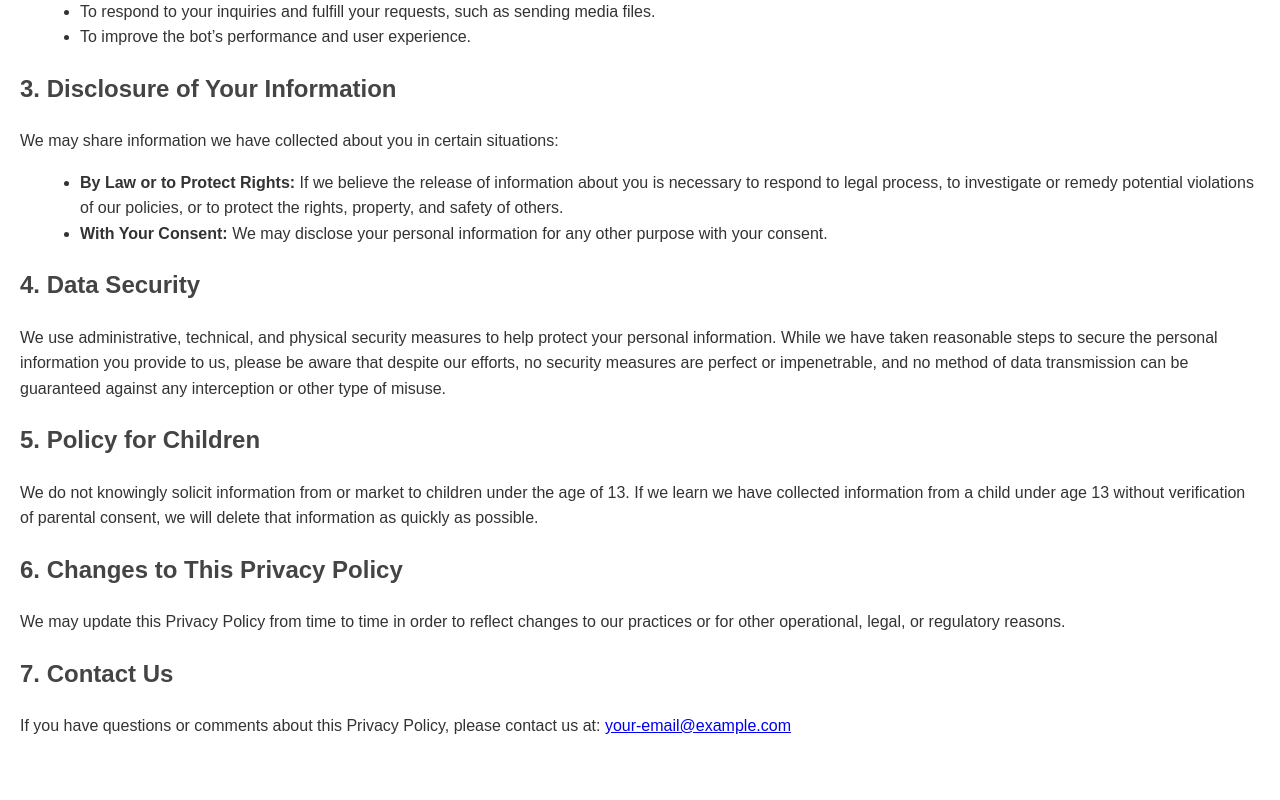
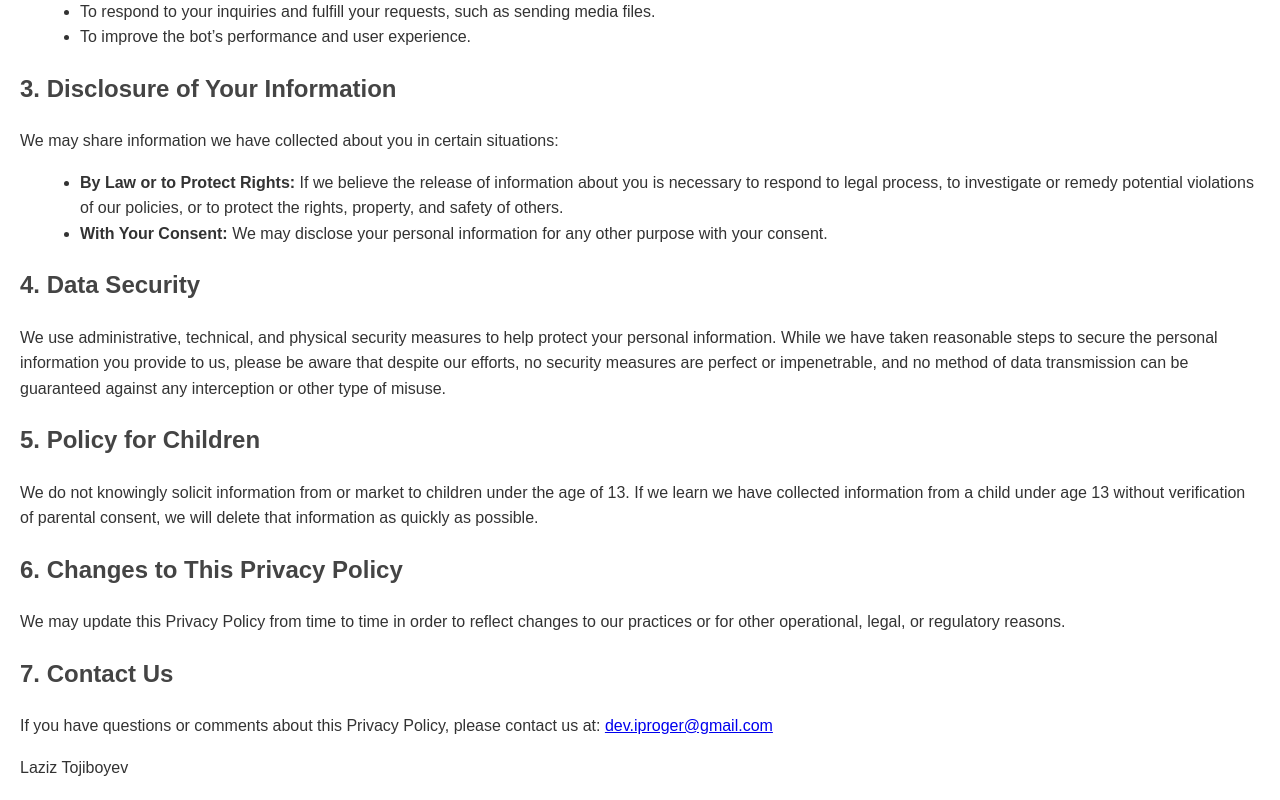
Before and after one commit to lasiz/portfolio, a Next.js app: page /privacy in a window 1280 px wide. Shown: the part 530-1330 px from the top of the page. Before the commit the page ends 1289 px from the top, so only its background shows below. Built offline with nearby package versions, Linux system fonts and the light colour scheme.

Commit message:
privacy policy

```diff
--- a/pages/privacy.jsx
+++ b/pages/privacy.jsx
@@ -90,8 +90,9 @@ const Privacy = () => {
     <p>
       If you have questions or comments about this Privacy Policy, please
       contact us at:{" "}
-      <a href="mailto:dev.iproger@gmail.com">your-email@example.com</a>
+      <a href="mailto:dev.iproger@gmail.com">dev.iproger@gmail.com</a>
     </p>
+    <p textAlign="right">Laziz Tojiboyev</p>
         </>
     )
 }
```
